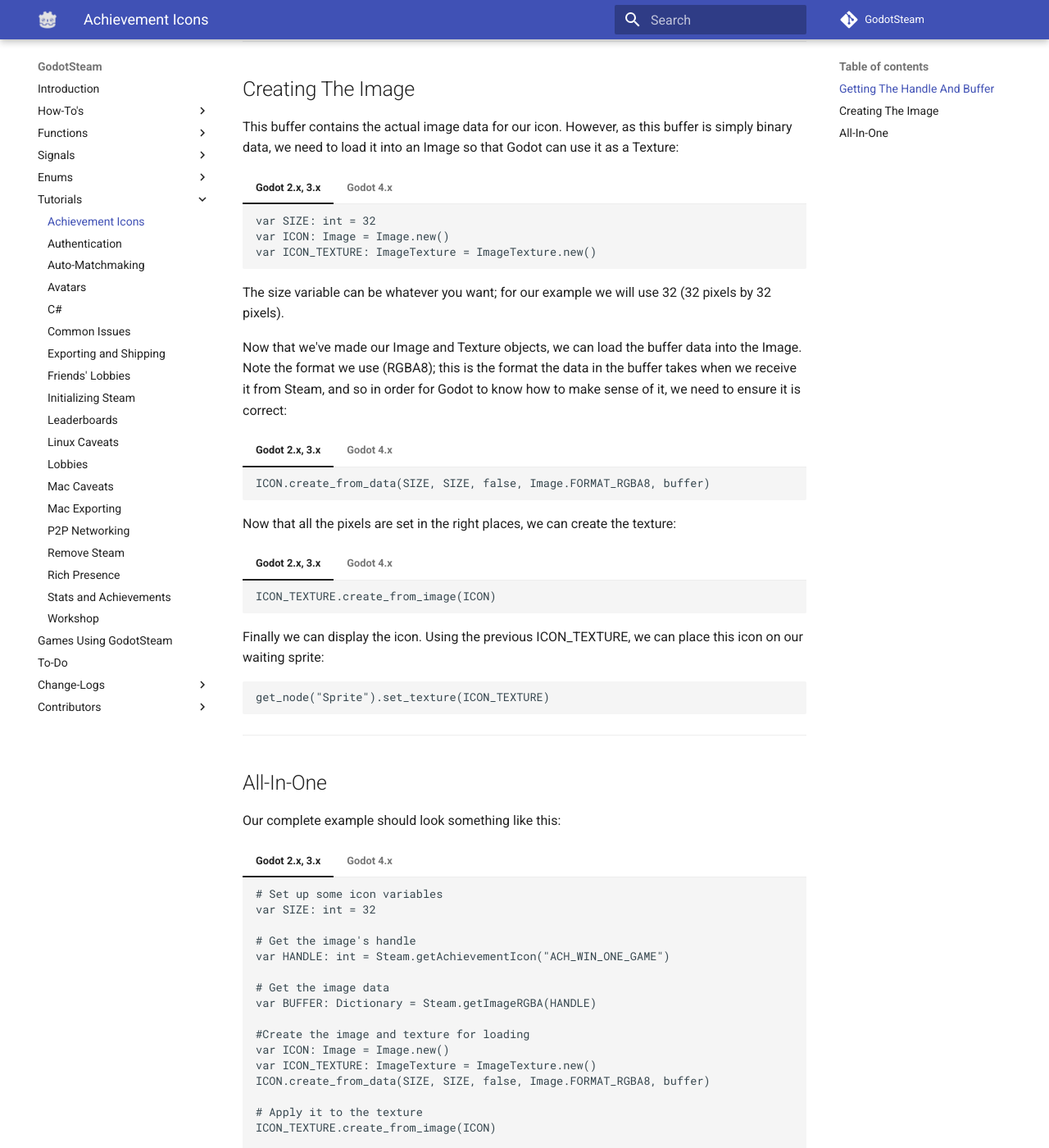
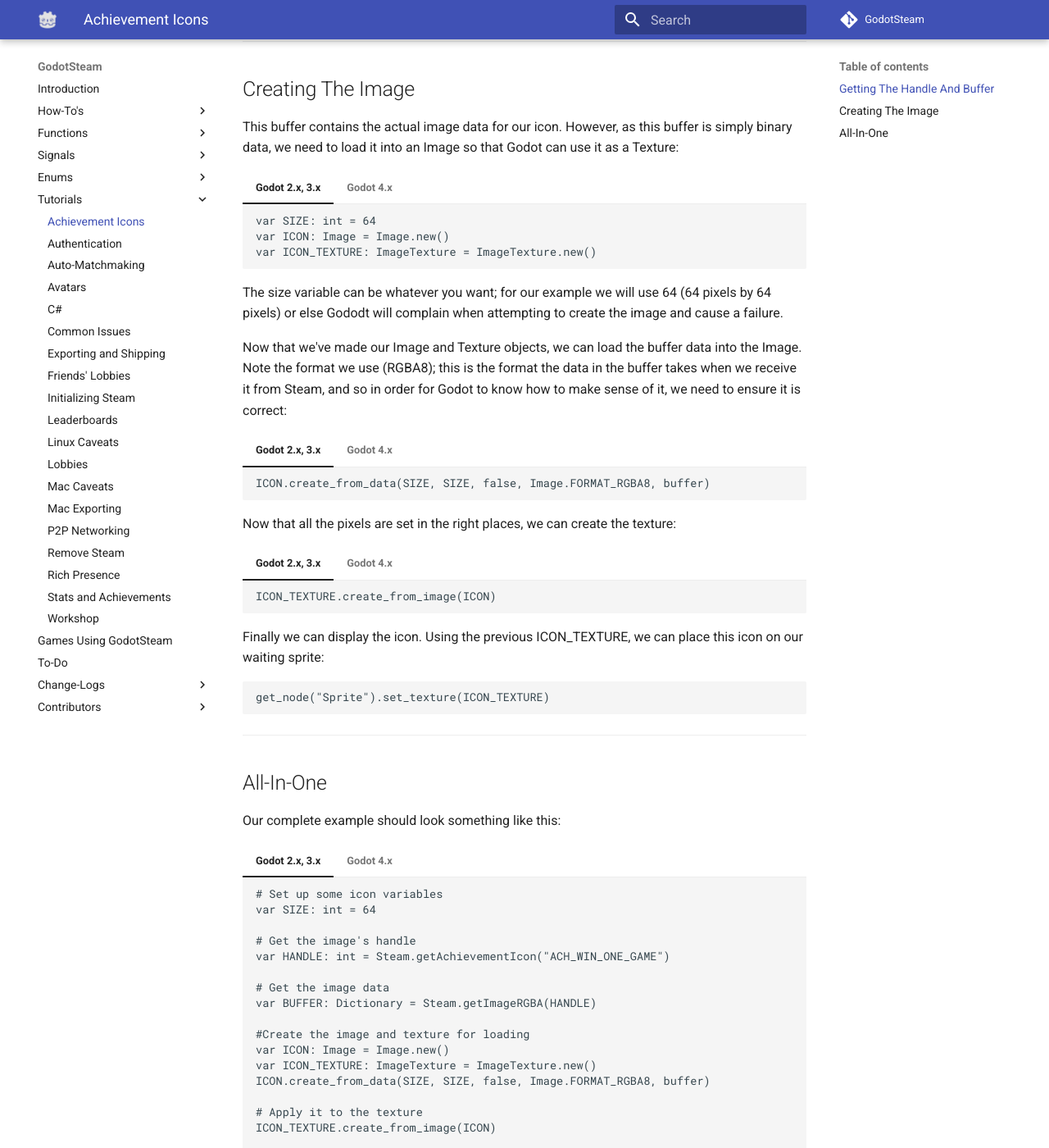
Before and after one commit to GodotSteam/GodotSteam, an MkDocs documentation site: the page built from docs/tutorials/achievement_icons.md, in a window 1280 px wide and 1400 px high, scrolled down 579 px. Shown: the whole window at 82% size. Built offline with MkDocs 1.6.1 and Material for MkDocs 9.7.7, drawn with Linux system fonts in a browser that asks for light colours; comment, search, counter and statistics services are not loaded; some of the changed text lies outside the part shown.

Commit message:
Fixed Achievement Icon tutorial

`````diff
--- a/docs/tutorials/achievement_icons.md
+++ b/docs/tutorials/achievement_icons.md
@@ -26,17 +26,17 @@
 
 === "Godot 2.x, 3.x"
 	````
-	var SIZE: int = 32
+	var SIZE: int = 64
 	var ICON: Image = Image.new()
 	var ICON_TEXTURE: ImageTexture = ImageTexture.new()
 
 	````
 === "Godot 4.x"
 	````
-	var SIZE: int = 32
+	var SIZE: int = 64
 	````
 
-The size variable can be whatever you want; for our example we will use 32 (32 pixels by 32 pixels).
+The size variable can be whatever you want; for our example we will use 64 (64 pixels by 64 pixels) or else Gododt will complain when attempting to create the image and cause a failure.
 
 Now that we've made our Image and Texture objects, we can load the buffer data into the Image. Note the format we use (RGBA8); this is the format the data in the buffer takes when we receive it from Steam, and so in order for Godot to know how to make sense of it, we need to ensure it is correct:
 
@@ -75,7 +75,7 @@
 === "Godot 2.x, 3.x"
 	````
 	# Set up some icon variables
-	var SIZE: int = 32
+	var SIZE: int = 64
 
 	# Get the image's handle
 	var HANDLE: int = Steam.getAchievementIcon("ACH_WIN_ONE_GAME")
@@ -97,7 +97,7 @@
 === "Godot 4.x"
 	````
 	# Set up some icon variables
-	var SIZE: int = 32
+	var SIZE: int = 64
 
 	# Get the image's handle
 	var HANDLE: int = Steam.getAchievementIcon("ACH_WIN_ONE_GAME")
`````
